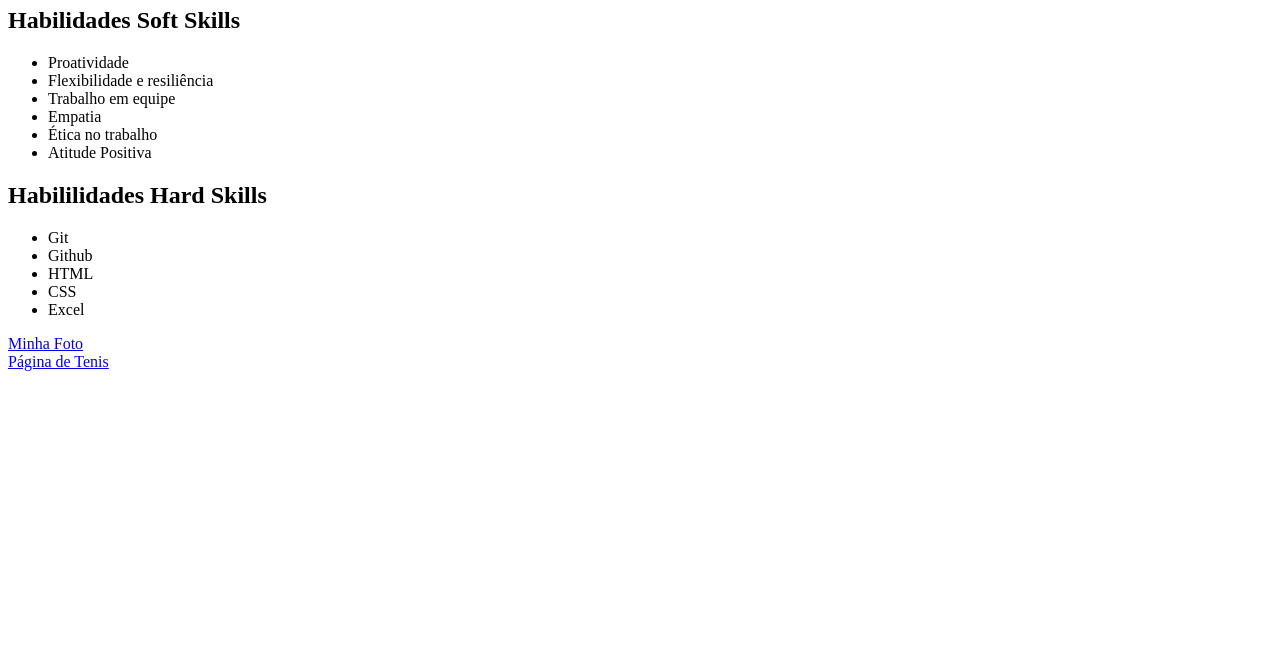
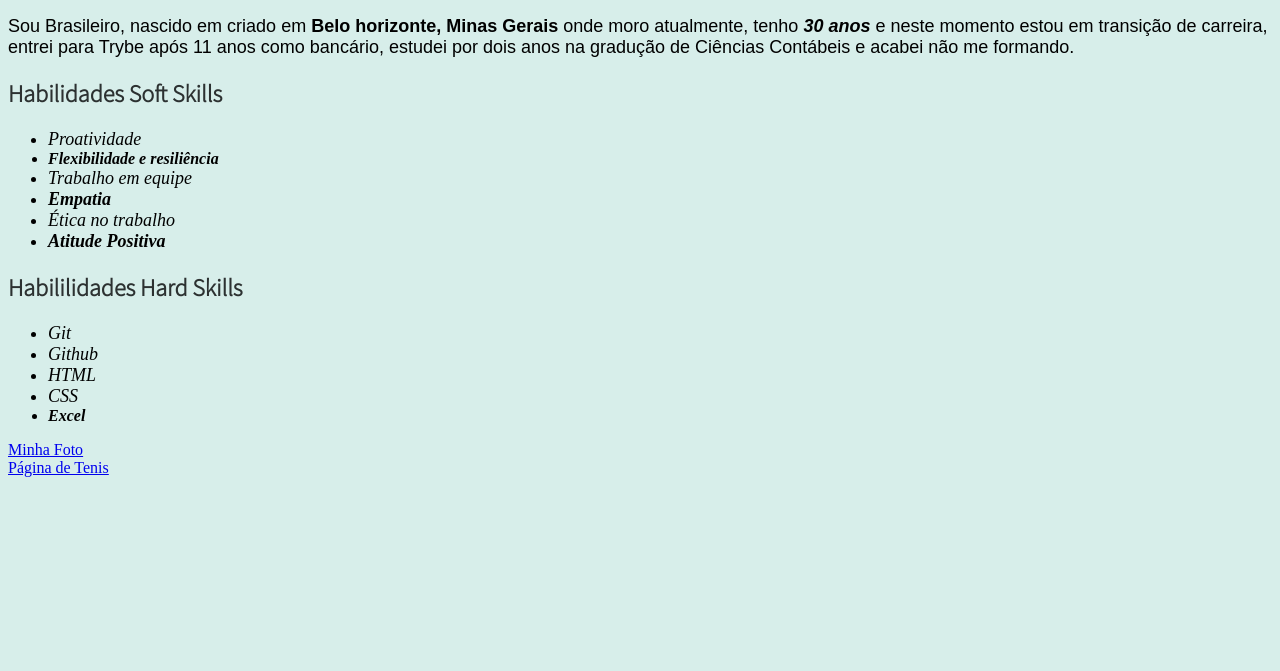
Before and after one commit to victor-martins13/victor-martins13.github.io, a plain HTML site: page index.html in a window 1280 px wide. Shown: the part 129-800 px from the top of the page. Drawn offline with Linux system fonts and the light colour scheme.

Commit message:
Adiciona style e class

```diff
--- a/index.html
+++ b/index.html
@@ -6,32 +6,102 @@
     <meta http-equiv="X-UA-Compatible" content="IE=edge">
     <meta name="viewport" content="width=device-width, initial-scale=1.0">
     <title>Victor Martins Santos</title>
+    <link rel="preconnect" href="https://fonts.googleapis.com"><link rel="preconnect" href="https://fonts.gstatic.com" crossorigin><link href="https://fonts.googleapis.com/css2?family=Source+Sans+Pro:wght@300&display=swap" rel="stylesheet">;
+    <Style>
+        h2 {
+            color: rgb(44, 49, 49);
+        }
+
+        body {
+            background-color: rgb(215, 238, 234);
+        }
+
+        h1,
+        h2 {
+            font-family: 'Source Sans Pro', sans-serif;
+        }
+
+        h1 {
+            color: blueviolet;
+            text-align: center;
+        }
+
+        ul {
+            font-style: italic;
+
+        }
+        .descrição {
+            font-size: 18px;
+            font-family: fantasy;
+
+        }
+        .proatividade {
+            font-size: 18px;
+        }
+        .Flexibilidade {
+            font-size: 18px;
+        }
+        .trabalhoemequipe {
+            font-size: 18px;
+        }
+        .empatia {
+            font-size: 18px;
+
+        }
+        .etica {
+            font-size: 18px;
+        }
+        .atitude {
+            font-size: 18px;
+            font-style: italic
+        }
+        .git {
+            font-size: 18px;
+        }
+        .github {
+            font-size: 18px;
+        }
+        .html {
+            font-size: 18px;
+        }
+        .css {
+            font-size: 18px;
+        }
+        .exel {
+            font-size: 18px;
+        }
+
+
+
+    </Style>
 </head>
 
 <body>
     <h1>Victor Martins Santos</h1>
-    <p>Sou Brasileiro, nascido em criado em Belo horizonte, Minas Gerais onde moro atualmente,   tenho 30 anos e neste
+    <a href="Sobre-mim">Sobre mim</a>
+    <a href="Contato">Contato</a>
+    <p class="descrição">Sou Brasileiro, nascido em criado em <strong> Belo horizonte, Minas Gerais</strong> onde moro atualmente, tenho <strong><em>30 anos</em></strong> e neste
         momento estou em transição de carreira, entrei para Trybe após 11 anos como bancário, estudei por dois anos na
         gradução de Ciências Contábeis e acabei não me formando. </p>
     <h2>Habilidades Soft Skills</h2>
     <ul>
-        <li>Proatividade</li>
-        <li>Flexibilidade e resiliência</li>
-        <li>Trabalho em equipe</li>
-        <li>Empatia</li>
-        <li>Ética no trabalho</li>
-        <li>Atitude Positiva</li>
+        <li class="proatividade">Proatividade</li>
+        <li class="flexibilidade"> <strong>Flexibilidade e resiliência</strong></li>
+        <li class="trabalhoemequipe">Trabalho em equipe</li>
+        <li class="empatia"><strong>Empatia</strong></li>
+        <li class="etica">Ética no trabalho</li>
+        <li class="atitude"><strong>Atitude Positiva</strong></li>
     </ul>
     <h2>Habililidades Hard Skills</h2>
     <ul>
-        <li>Git</li>
-        <li>Github</li>
-        <li>HTML</li>
-        <Li>CSS</Li>
-        <li>Excel</li>
+        <li class="git">Git</li>
+        <li class="github">Github</li>
+        <li class="html">HTML</li>
+        <Li class="css">CSS</Li>
+        <li class="excel"><strong>Excel</strong></li>
     </ul>
     <a href="Minha Foto"> Minha Foto</a><br>
-    <a href="https://tenisbrasil.uol.com.br/">Página de Tenis</a>
+    <a href="https://tenisbrasil.uol.com.br/" target="_parent">Página de Tenis</a>
 
 </body>
 
```
